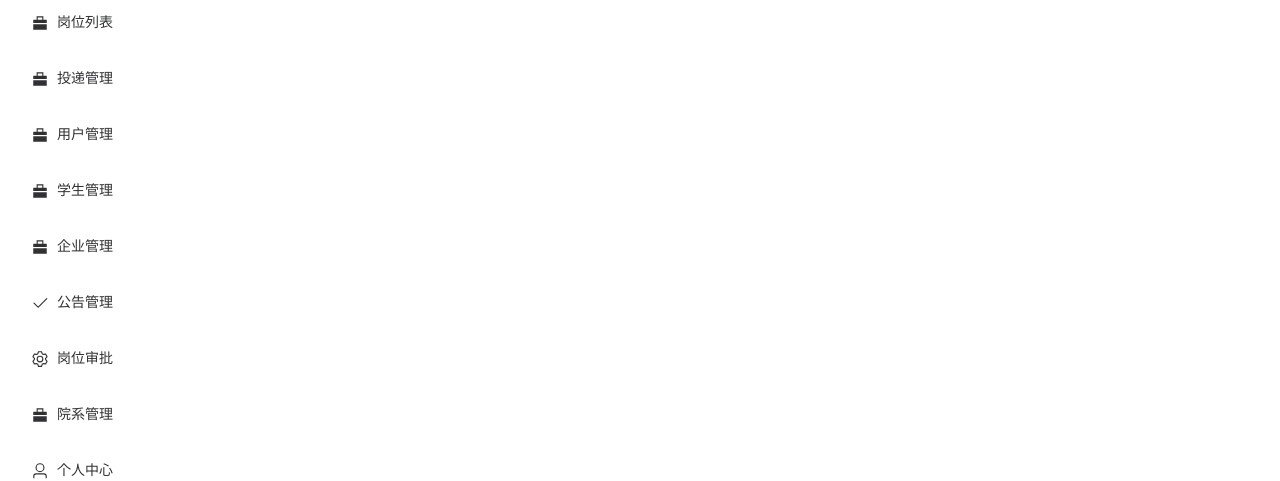
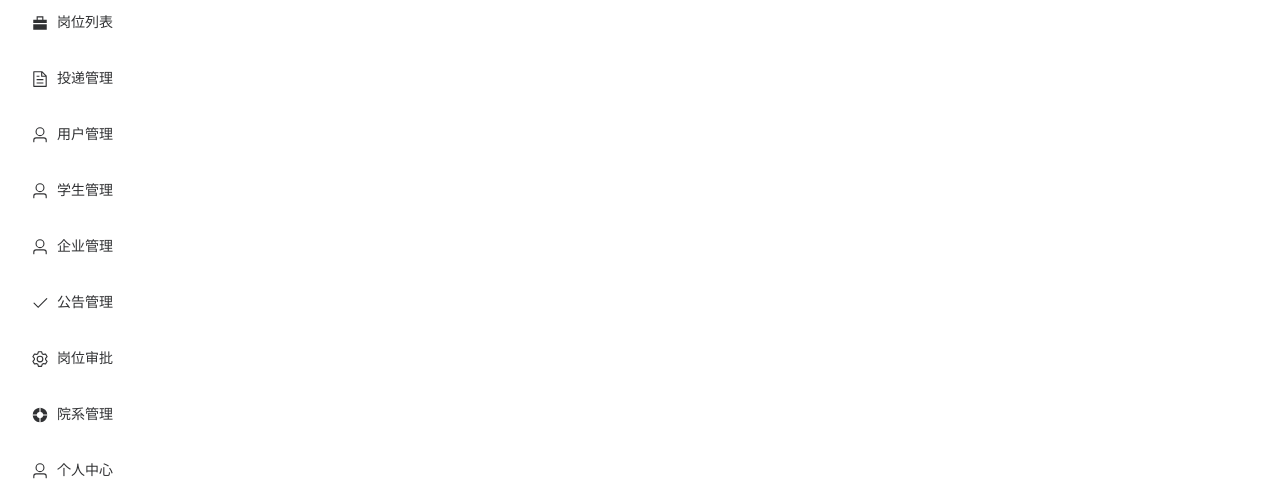
Before and after one commit to CodePauler/graduateSys, a Vue app in the folder frontend/: page / in a window 1280 px wide. Shown: the part 129-610 px from the top of the page. Built offline with nearby package versions, Linux system fonts and the light colour scheme; sample sign-in values are in the browser's storage.

Commit message:
前端-微调图标、index

```diff
--- a/frontend/src/App.vue
+++ b/frontend/src/App.vue
@@ -1,6 +1,4 @@
 <script setup>
-//引入views/layout/index.vue命名为Layout
-import Layout from './views/Layout/Layout.vue';
 </script>
 
 <template>
--- a/frontend/src/main.js
+++ b/frontend/src/main.js
@@ -9,3 +9,9 @@ const app = createApp(App)
 app.use(router)
 app.use(ElementPlus)
 app.mount('#app')
+
+import * as ElementPlusIconsVue from '@element-plus/icons-vue'
+
+for (const [key, component] of Object.entries(ElementPlusIconsVue)) {
+  app.component(key, component)
+}
--- a/frontend/src/views/Layout/Layout.vue
+++ b/frontend/src/views/Layout/Layout.vue
@@ -34,7 +34,7 @@
               </el-menu-item>
               <el-menu-item index="/applications">
                 <el-icon>
-                  <Briefcase />
+                  <Document />
                 </el-icon>
                 <span>投递管理</span>
               </el-menu-item>
@@ -42,7 +42,7 @@
               <template v-if="role === 'student'">
                 <el-menu-item index="/resume">
                   <el-icon>
-                    <Briefcase />
+                    <List />
                   </el-icon>
                   <span>我的简历</span>
                 </el-menu-item>
@@ -51,19 +51,19 @@
               <template v-if="role === 'admin'">
                 <el-menu-item index="/users">
                   <el-icon>
-                    <Briefcase />
+                    <User />
                   </el-icon>
                   <span>用户管理</span>
                 </el-menu-item>
                 <el-menu-item index="/students">
                   <el-icon>
-                    <Briefcase />
+                    <User />
                   </el-icon>
                   <span>学生管理</span>
                 </el-menu-item>
                 <el-menu-item index="/companies">
                   <el-icon>
-                    <Briefcase />
+                    <User />
                   </el-icon>
                   <span>企业管理</span>
                 </el-menu-item>
@@ -81,7 +81,7 @@
                 </el-menu-item>
                 <el-menu-item index="/departments">
                   <el-icon>
-                    <Briefcase />
+                    <HelpFilled />
                   </el-icon>
                   <span>院系管理</span>
                 </el-menu-item>
@@ -104,12 +104,10 @@
     </el-container>
   </div>
 </template>
-
 <script setup>
 import { useRoute, useRouter } from 'vue-router';
 import { ref, watch, onMounted } from 'vue';
 import { ElMessage } from 'element-plus';
-import { HomeFilled, User, Briefcase, Check, Setting } from '@element-plus/icons-vue';
 
 const route = useRoute();
 const router = useRouter();
```
Also changed, not shown: frontend/src/router/index.js (+10 -10 lines).
